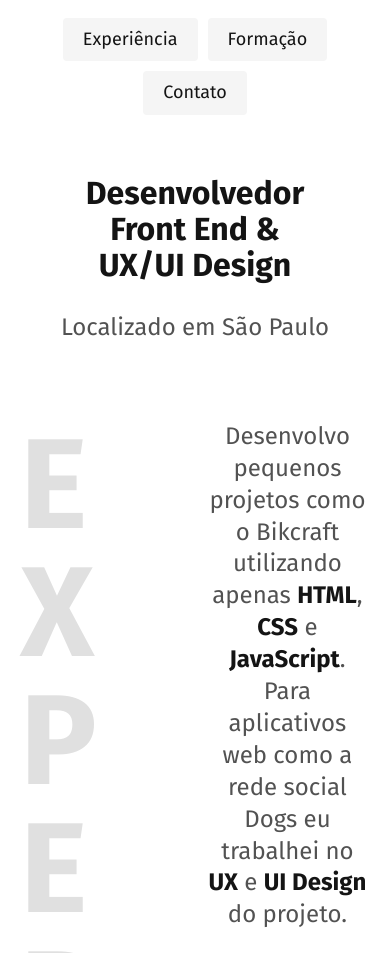
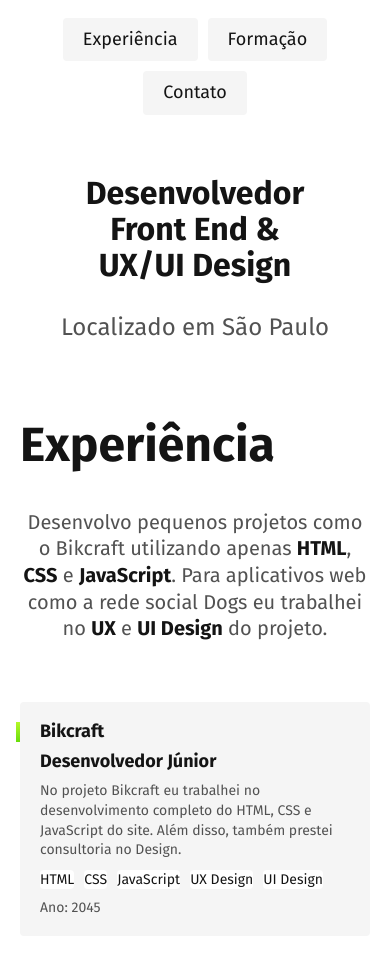
Before and after one commit to tabguimaraes/origamid, a plain HTML site: page PROJETO PORTFOLIO/index.html in a window 390 px wide. Shown: the part 80-1033 px from the top of the page. Drawn offline with Linux system fonts and the light colour scheme.

Commit message:
add responsividade sessao experiencia

```diff
--- a/PROJETO PORTFOLIO/assets/css/experiencia.css
+++ b/PROJETO PORTFOLIO/assets/css/experiencia.css
@@ -22,3 +22,95 @@
 .experiencia-texto strong {
   color: #141414;
 }
+
+.empresa {
+  display: grid;
+  gap: 10px 20px;
+  grid-template-columns: 1fr 1fr;
+  padding: 20px;
+  background: #f5f5f5;
+  margin-bottom: 20px;
+  border-radius: 4px;
+  position: relative;
+}
+
+.empresa-ano {
+  position: absolute;
+  top: 22px;
+  left: -100px;
+  color: #525252;
+  font-size: 0.875rem;
+  text-align: right;
+  width: 80px;
+}
+
+.empresa::before {
+  content: "";
+  display: block;
+  width: 4px;
+  height: 20px;
+  background: linear-gradient(#b6f829, #67dd0a);
+  position: absolute;
+  top: 20px;
+  left: -4px;
+}
+
+.empresa-titulo {
+  font-size: 1.125rem;
+  line-height: 1.1;
+  font-weight: bold;
+}
+
+.empresa-texto {
+  font-size: 0.875rem;
+  color: #525252;
+  line-height: 1.4;
+}
+
+.empresa-habilidades {
+  display: flex;
+  flex-wrap: wrap;
+  gap: 10px;
+  align-content: start;
+}
+
+.empresa-habilidades li {
+  font-size: 0.875rem;
+  line-height: 1.4;
+  border-radius: 4px;
+  background: #fff;
+}
+
+@media (max-width: 800px) {
+  .experiencia {
+    grid-template-columns: 1fr;
+    gap: 40px;
+  }
+  .experiencia .subtitulo {
+    color: #141414;
+  }
+
+  .experiencia-texto {
+    font-size: 1.25rem;
+  }
+  .empresa-ano {
+    position: initial;
+    order: 1;
+    width: initial;
+    text-align: left;
+  }
+  .empresa-ano::before {
+    content: "Ano: ";
+  }
+}
+
+@media (max-width: 400px) {
+  .empresa {
+    grid-template-columns: 1fr;
+  }
+
+  .empresa-texto {
+    text-align: left;
+  }
+
+}
--- a/PROJETO PORTFOLIO/assets/css/global.css
+++ b/PROJETO PORTFOLIO/assets/css/global.css
@@ -32,3 +32,11 @@ img {
   word-break: break-all;
   max-width: 4ch;
 }
+
+@media (max-width: 800px) {
+  .subtitulo {
+    font-size: 3rem;
+    text-transform: capitalize;
+    max-width: initial;
+  }
+}
--- a/PROJETO PORTFOLIO/index.html
+++ b/PROJETO PORTFOLIO/index.html
@@ -48,7 +48,7 @@
             HTML, CSS e JavaScript do site. Além disso, também prestei
             consultoria no Design.
           </p>
-          <ul>
+          <ul class="empresa-habilidades">
             <li>HTML</li>
             <li>CSS</li>
             <li>JavaScript</li>
@@ -65,7 +65,7 @@
             projeto foi feito com HTML, CSS e JavaScript. Todo o projeto foi
             feito do zero.
           </p>
-          <ul>
+          <ul class="empresa-habilidades">
             <li>HTML</li>
             <li>CSS</li>
             <li>JavaScript</li>
@@ -79,7 +79,7 @@
             Mais de 3 projetos foram desenvolvidos para a empresa Brafé. Eu
             trabalhei na criação do email marketing e também no HTML.
           </p>
-          <ul>
+          <ul class="empresa-habilidades">
             <li>Email Marketing</li>
             <li>HTML</li>
             <li>UX Design</li>
```
